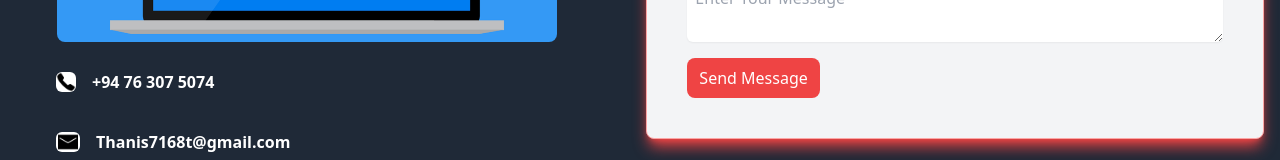
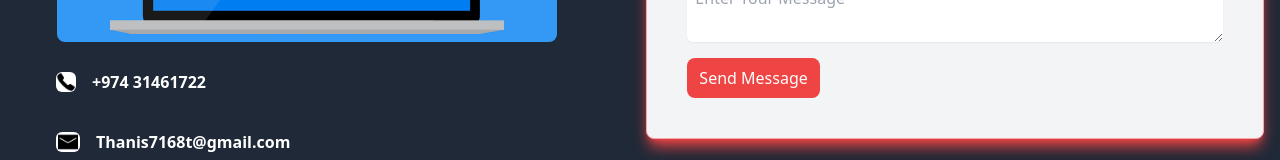
Before and after one commit to thanismmm/Portfolio, a React (Create React App) app: page / in a window 1280 px wide. Shown: the part 3595-3755 px from the top of the page. Built offline with nearby package versions, Linux system fonts and the light colour scheme.

Commit message:
num update

```diff
--- a/src/components/Contact.js
+++ b/src/components/Contact.js
@@ -85,7 +85,7 @@ const Contact = () => {
               <p className="bg-white rounded-md w-fit   flex">
                 <img src={tele} alt="Contact Us" className="w-5" />
               </p>
-              <p className="text-white font-bold">+94 76 307 5074</p>
+              <p className="text-white font-bold">+974 31461722</p>
             </div>
             <div className="flex items-center mt-5 gap-4 ml-1 h-10 w-fit lg:ml-14 ">
               <p className="bg-white rounded-md w-6 flex items-center justify-center">
```
